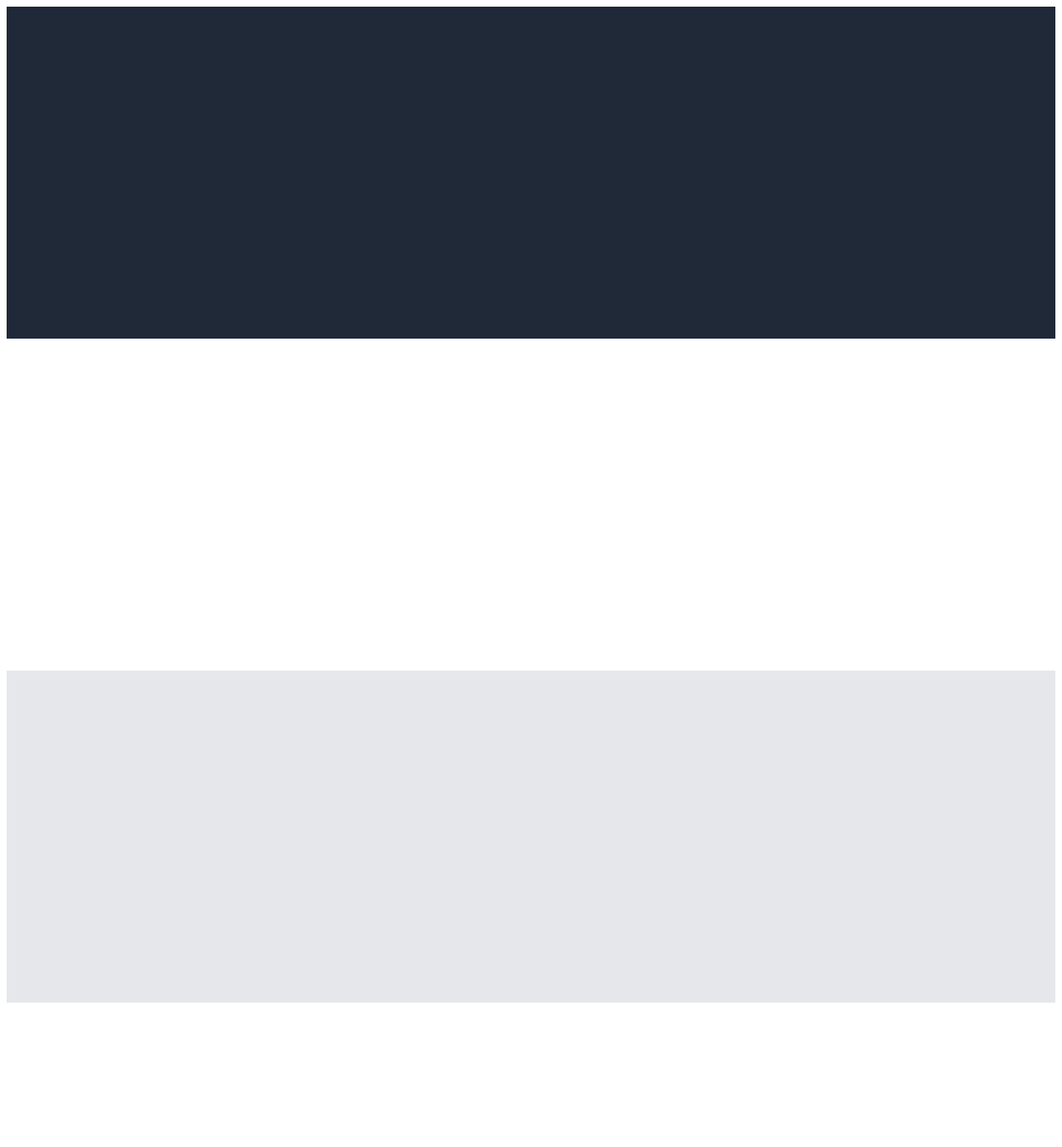
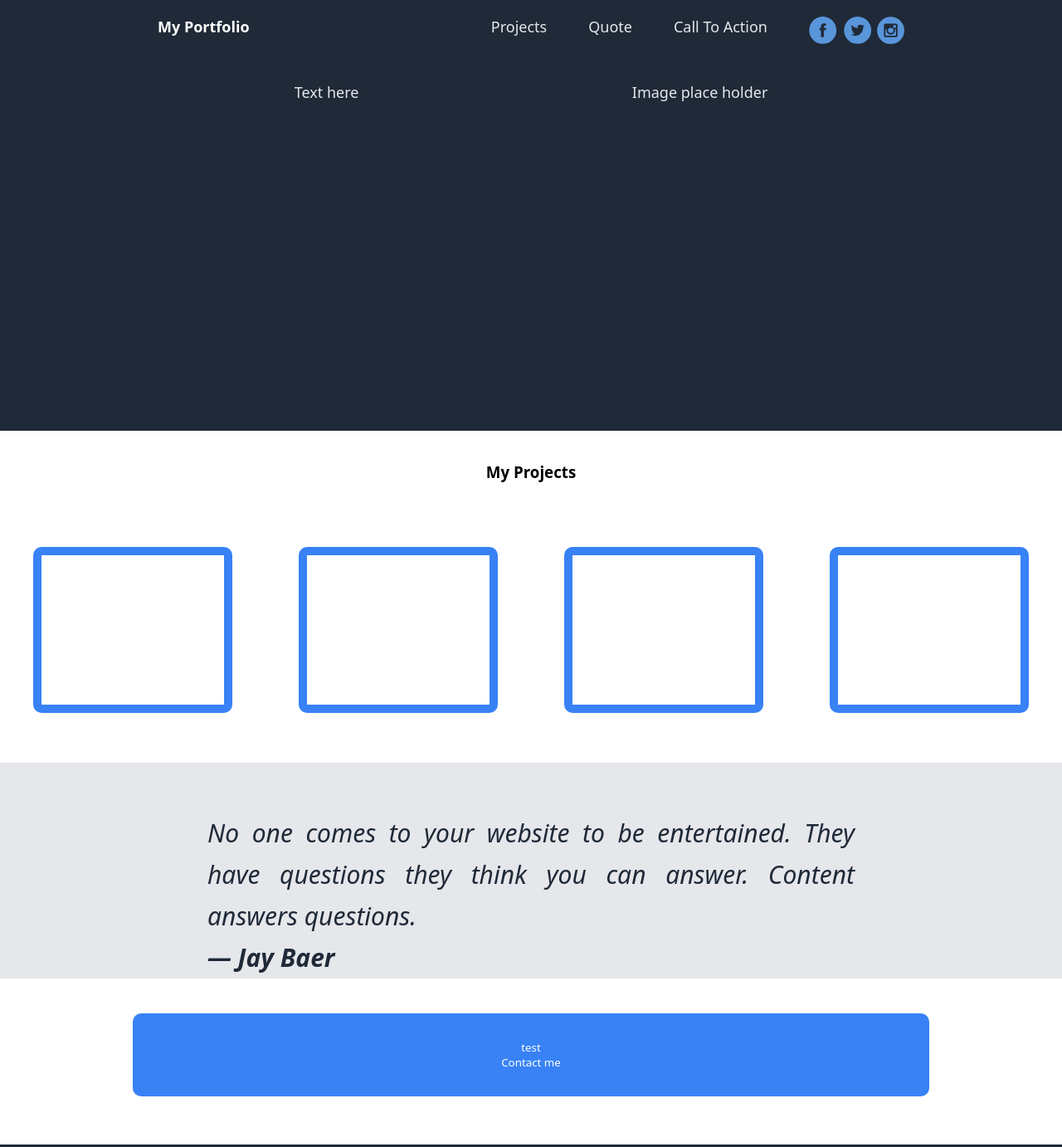
Before and after one commit to nashthecoder/odin-landing-pages, a plain HTML site: page landing-page/index.html in a window 1280 px wide. Shown: the top 1382 px of the page at 83% size. Drawn offline with Linux system fonts and the light colour scheme.

Commit message:
fix top nav alignment

```diff
--- a/landing-page/index.html
+++ b/landing-page/index.html
@@ -9,10 +9,42 @@
 </head>
 <body>
     <div class="flex-container">
-        <div class="hero"></div>
-        <div class="projects"></div>
-        <div class="testimonial"></div>
-        <div class="call-to-action"></div>
+        <div class="menu-container">
+            <div class="menu">
+            <div class="title">My Portfolio</div>
+            <div class="links">
+                <div class="menu-1">Projects</div>
+                <div class="menu-2">Quote</div>
+                <div class="menu-3">Call To Action</div>
+                <div class="social"> <img src="./images/social-icons.svg" alt="social icons"> </div>
+            </div>
+            </div>
+        </div>
+        <div class="hero">
+            <div class="hero-content">
+                <div class="text">Text here</div>
+                <div class="image">Image place holder</div>
+            </div>
+        </div>
+        <h3>My Projects</h3>
+        <div class="projects">
+            <div class="project"></div>
+            <div class="project"></div>
+            <div class="project"></div>
+            <div class="project"></div>
+        </div>
+        <div class="quote">
+            <blockquote>No one comes to your website to be entertained. They have questions they think you can answer. Content answers questions.
+                <br /> <strong>― Jay Baer</strong> </blockquote>
+        </div>
+        <div class="call-to-action">
+            <button>
+                <div>test</div>
+                <a>
+                    Contact me
+                </a>
+            </button>
+        </div>
         <div class="footer"><span>Copyright &copy; NashTheCoder</span>
         </div>
     </div>
--- a/landing-page/styles.css
+++ b/landing-page/styles.css
@@ -1,43 +1,125 @@
 * {
     font-family: system-ui, -apple-system, BlinkMacSystemFont, 'Segoe UI', Roboto, Oxygen, Ubuntu, Cantarell, 'Open Sans', 'Helvetica Neue', sans-serif;
+    margin: 0;
+
 }
 
 .flex-container {
     flex-direction: row;
+    width: 100%;
 }
 
 .flex-container .hero {
     background: #1F2937;
-    flex:1;
+    /* flex:1; */
     height: 400px;
-    width: 100%;
+    color: #ffffff;
+}
+
+.menu-container {
+    padding: 20px 0;
+    background: #1F2937;
+    display: flex;
+    justify-content: center;
+}
+.title {
+    color: #ffffff;
+    font-weight: 600;
+
+}
+.links {
+    display: flex;
+    justify-content: flex-end;
+    flex:1
+}
+
+.menu {
+    display: flex;
+    font-size: 18px;
+    width: 900px;
+    color:  #E5E7EB;
+    justify-content: space-around;
+}
+
+.menu-2,
+.menu-3,
+.social {
+    margin-left: 50px;
+}
+.hero {
+    padding: 20px 0;
+    display: flex;
+    justify-content: center;
+}
+.hero-content {
+    display: flex;
+    font-size: 18px;
+    width: 900px;
+    color:  #E5E7EB;
+    justify-content: space-around;
 }
 
 .flex-container .projects {
-    flex:1;
-    height: 400px;
-    width: 100%;
+    display: flex;
+    height: 300px;
 }
 
-.flex-container .testimonial {
+h3 {
+    text-align: center;
+    line-height: 100px;
+}
+
+.project {
+    flex: 1;
+    border-radius: 10px;
+    border-width: 10px;
+    width: 20px;
+    height: 20px;
+    border-style:solid;
+    border-color: #3882F6;
+    padding: 80px;
+    margin: 40px;
+}
+
+.flex-container .quote {
     background: #E5E7EB;
-    flex:1;
-    height: 400px;
-    width: 100%;
+    padding-top: 60px;
+    padding-left: 250px;
+    padding-right: 250px;
+    height: 200px;
+    line-height: 50px;
+    font-size: 30px;
+    font-style: italic;
+    font-weight: lighter;
+    color: #1F2937;
+    text-align: justify;
 }
 
 .flex-container .call-to-action {
+    background: #ffffff ;
     flex:1;
-    height: 400px;
-    width: 100%;
+    height: 200px;
+    line-height: 200px;
+    text-align: center;
 }
 
+button {
+    background: #3882F6;
+    border-radius: 10px;
+    width: 75%;
+    height: 50%;
+    border-style: none;
+    color: #ffffff;
+}
 
 .flex-container .footer {
     background: #1F2937;
     flex:1;
-    height: 40px;
-    width: 100%;
+    line-height: 50px;
+    height: 50px;
     align-items: center;
     color: #E5E7EB;
+    padding: 1em;
+    text-align: center;
+    font-size:xx-small;
 }
```
Also changed, not shown: landing-page/images/awesome-logo.svg (added), landing-page/images/five.svg (added), landing-page/images/four.svg (added), landing-page/images/one.svg (added), landing-page/images/social-icons.svg (added), landing-page/images/three.svg (added), landing-page/images/two.svg (added).
